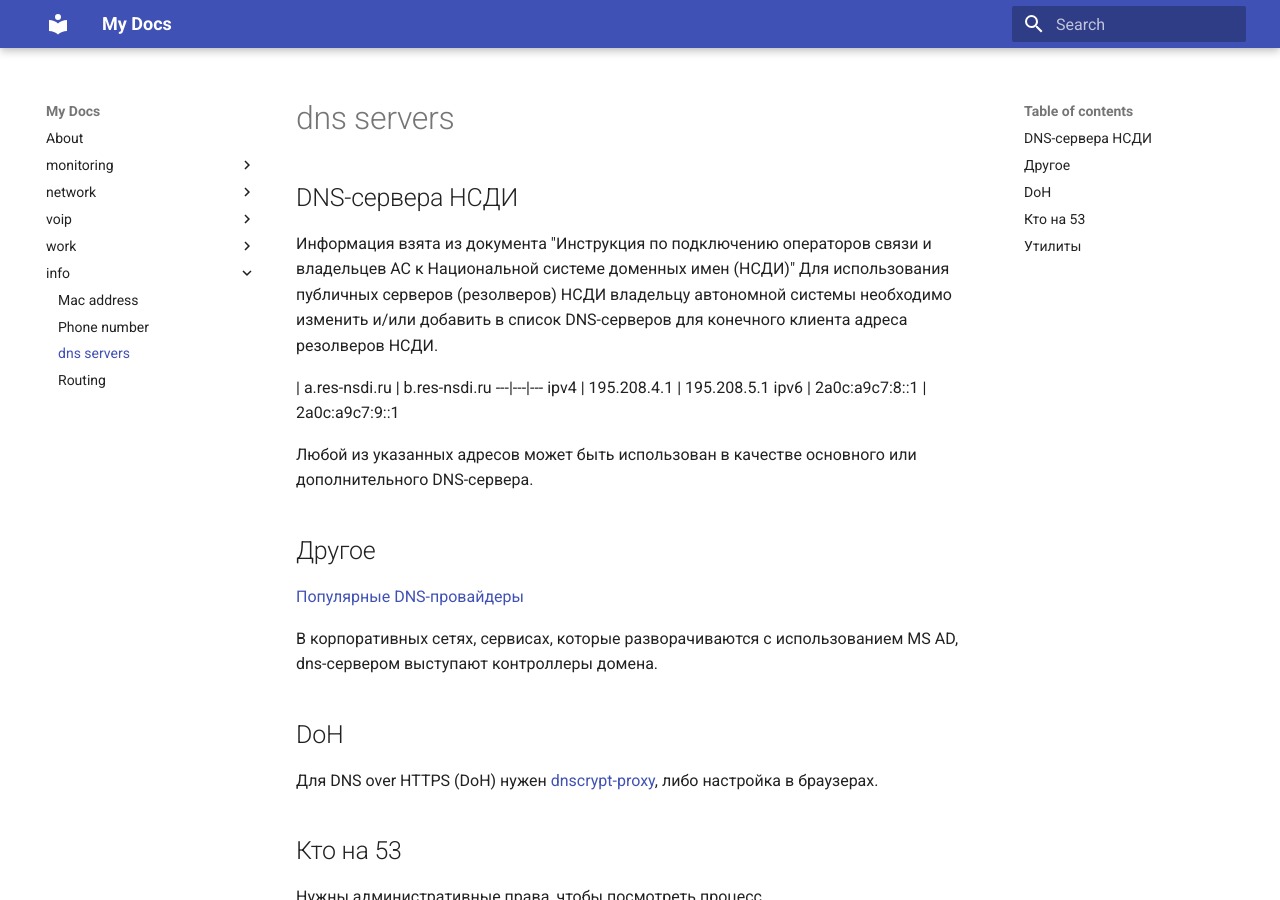
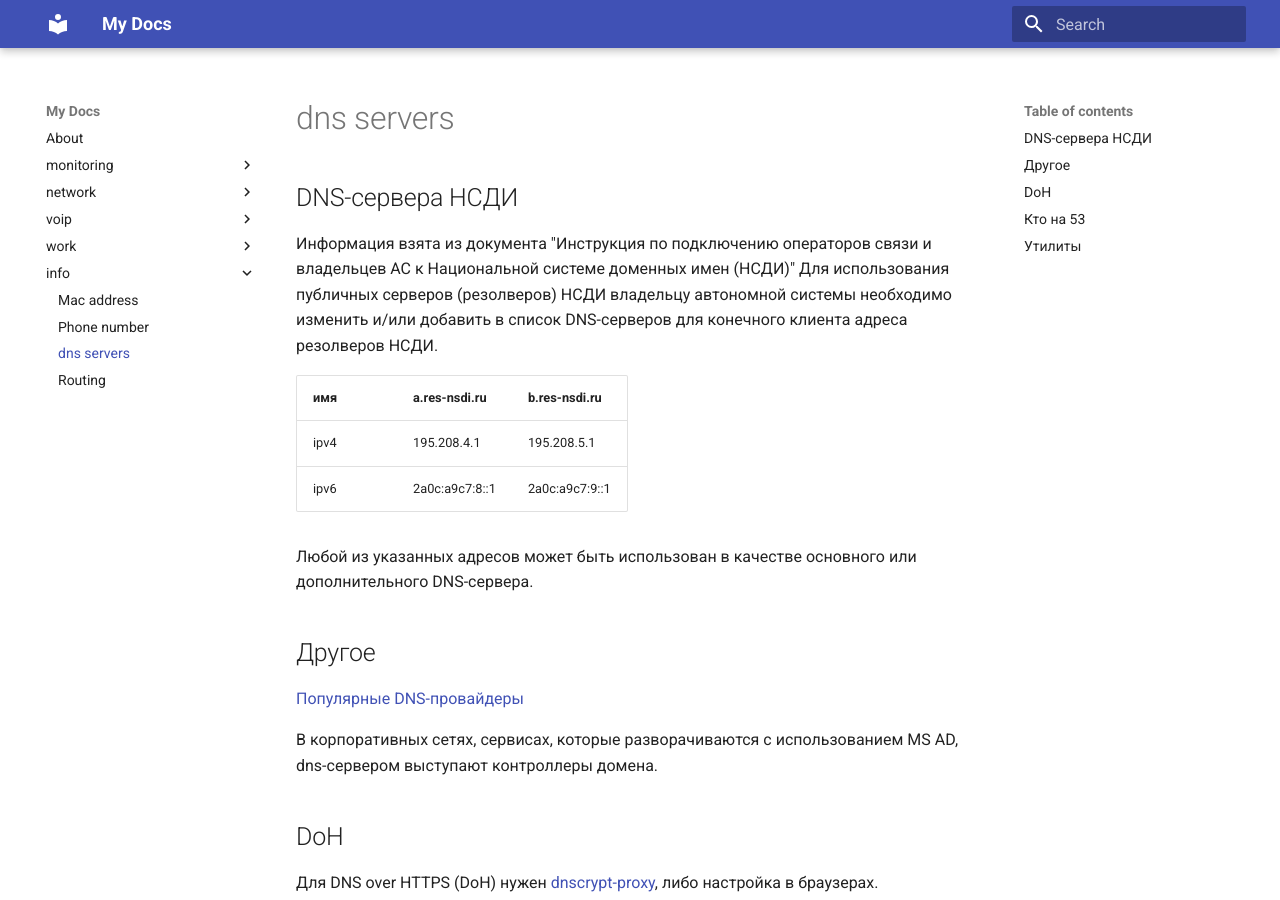
Before and after one commit to v98765/v98765.github.io, an MkDocs documentation site: the page built from docs/info/dns_info.md, in a window 1280 px wide and 900 px high. Built offline with MkDocs 1.6.1 and Material for MkDocs 9.7.7, drawn with Linux system fonts in a browser that asks for light colours.

Commit message:
fix table

```diff
--- a/docs/info/dns_info.md
+++ b/docs/info/dns_info.md
@@ -3,7 +3,7 @@
 Информация взята из документа "Инструкция по подключению операторов связи и владельцев АС к Национальной системе доменных имен (НСДИ)"
 Для использования публичных серверов (резолверов) НСДИ владельцу автономной системы необходимо изменить и/или добавить в список DNS-серверов для конечного клиента адреса резолверов НСДИ.
 
-  | a.res-nsdi.ru | b.res-nsdi.ru
+имя | a.res-nsdi.ru | b.res-nsdi.ru
 ---|---|---
 ipv4 | 195.208.4.1 | 195.208.5.1
 ipv6 | 2a0c:a9c7:8::1 | 2a0c:a9c7:9::1
```
